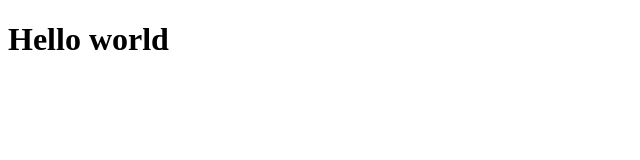
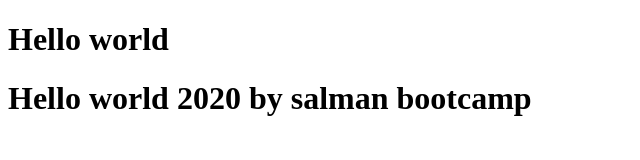
Before and after one commit to salman079/Bootcamp_2020, a plain HTML site: page index.html in a window 1280 px wide. Shown: the whole page, without its empty margins (0-640 px from the left). Drawn offline with Linux system fonts and the light colour scheme.

Commit message:
1st commit

```diff
--- a/index.html
+++ b/index.html
@@ -7,5 +7,7 @@
 </head>
 <body>
     <h1>Hello world</h1>
+    <h1>Hello world 2020 by salman bootcamp</h1>
+
 </body>
 </html>
```
